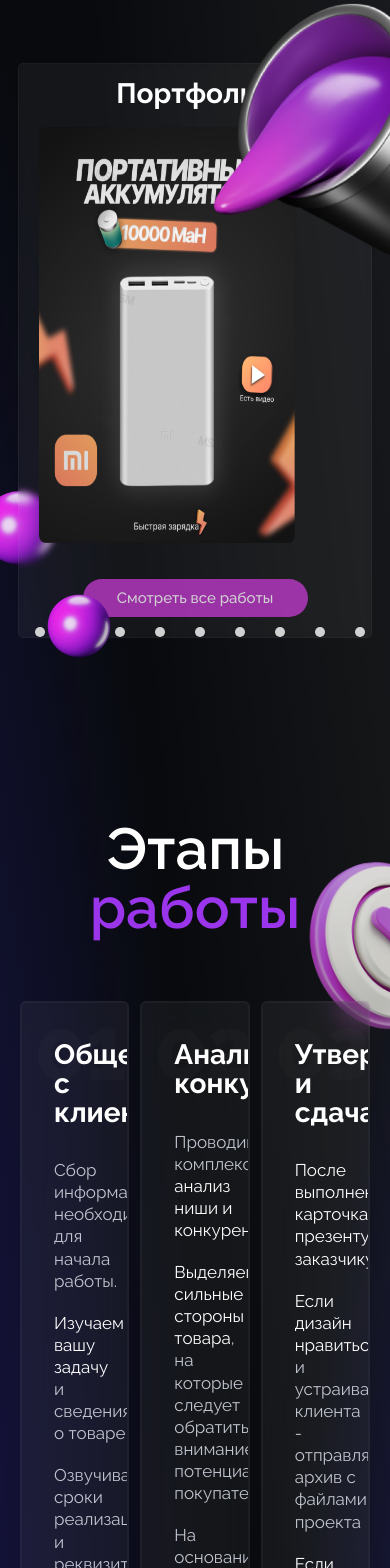
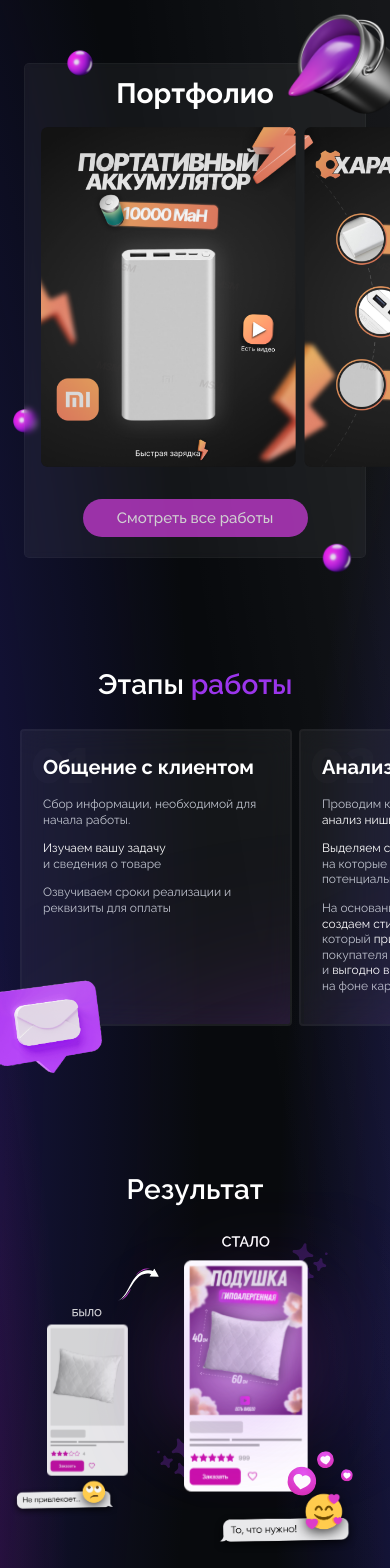
Before and after one commit to dihan48/msm, a Next.js app: page / in a window 390 px wide. Shown: the part 1280-2848 px from the top of the page. Built offline with nearby package versions, Linux system fonts and the light colour scheme.

Commit message:
375p: 3-8, footer

```diff
--- a/components/section3.js
+++ b/components/section3.js
@@ -1,9 +1,8 @@
 import Image from "next/image";
 import { useRef } from "react";
-import Slider from "react-slick";
+import { Swiper, SwiperSlide, useSwiper } from "swiper/react";
 
-import "slick-carousel/slick/slick.css";
-import "slick-carousel/slick/slick-theme.css";
+import "swiper/css";
 
 import styles from "../styles/section3.module.css";
 
@@ -38,25 +37,6 @@ const slider = [
   require("../public/5/image 10.png"),
   require("../public/5/image 11.png"),
 ];
-
-const settings = {
-  dots: true,
-  infinite: true,
-  speed: 500,
-  slidesToShow: 5,
-  slidesToScroll: 5,
-  initialSlide: 0,
-  arrows: false,
-  responsive: [
-    {
-      breakpoint: 979,
-      settings: {
-        slidesToShow: 1,
-        slidesToScroll: 1,
-      },
-    },
-  ],
-};
 
 export function Section3() {
   const paginationRef = useRef();
@@ -101,17 +81,24 @@ export function Section3() {
       <section className={styles.container}>
         <h1 className={styles.title}>Портфолио</h1>
         <div className={styles.slider_container}>
-          <Slider
-            {...settings}
-            appendDots={(dots) => (
-              <div>
-                <ul className={styles.bullets}>{dots}</ul>
-              </div>
-            )}
-            customPaging={(i) => <div className={styles.bullet} />}
+          <Swiper
+            className={styles.slider}
+            spaceBetween={8}
+            slidesPerView="auto"
+            breakpoints={{
+              979: {
+                slidesPerView: "auto",
+                slidesPerGroup: 1,
+              },
+              980: {
+                slidesPerView: 5,
+                slidesPerGroup: 5,
+              },
+            }}
           >
-            {slider.map((url, index) => (
-              <div key={index} className={styles.slide_container}>
+            {Array.isArray(slider) &&
+              slider.map((url, index) => (
+                <SwiperSlide key={index} className={styles.slide_container}>
                   <div className={styles.slide}>
                     <Image
                       src={url}
@@ -122,9 +109,9 @@ export function Section3() {
                       placeholder="blur"
                     />
                   </div>
-              </div>
+                </SwiperSlide>
               ))}
-          </Slider>
+          </Swiper>
         </div>
         <div ref={paginationRef} className={styles.pagination} />
         <button className={styles.button}>Смотреть все работы</button>
--- a/package.json
+++ b/package.json
@@ -13,7 +13,8 @@
     "react": "18.2.0",
     "react-dom": "18.2.0",
     "react-slick": "^0.29.0",
-    "slick-carousel": "^1.8.1"
+    "slick-carousel": "^1.8.1",
+    "swiper": "^8.4.4"
   },
   "devDependencies": {
     "eslint": "8.26.0",
--- a/styles/footer.module.css
+++ b/styles/footer.module.css
@@ -121,3 +121,45 @@
     margin-right: 0px;
   }
 }
+
+@media (max-width: 979.98px) {
+  .footer {
+    padding: 0 20px;
+    width: 100%;
+    height: 306px;
+    position: relative;
+    background: rgba(93, 35, 95, 0.15);
+  }
+
+  .container {
+    max-width: 340px;
+    padding: 56px 0;
+    display: flex;
+    justify-content: space-between;
+  }
+
+  .info_container {
+    margin-right: unset;
+  }
+
+  .links_container {
+    display: none;
+  }
+
+  .socials_container {
+    margin-left: auto;
+    margin-right: unset;
+  }
+
+  .tg_link {
+    margin-right: 16px;
+  }
+
+  .title {
+    display: none;
+  }
+
+  .title_word {
+    display: none;
+  }
+}
--- a/styles/section3.module.css
+++ b/styles/section3.module.css
@@ -87,7 +87,6 @@
 .slider_container {
   padding: 0 22px 0 18px;
   position: relative;
-  margin: 0 -4px;
 }
 
 .slider_container::after {
@@ -115,13 +114,11 @@
 }
 
 .slider {
-  /* background: red; */
 }
 
 .slide_container {
   border-radius: 5.78618px;
   overflow: hidden;
-  padding: 0 4px;
 }
 
 .slide {
@@ -129,8 +126,6 @@
   width: 100%;
   height: 0;
   padding-bottom: 133.48%;
-  width: 256px;
-  height: 340px;
 }
 
 .bullets {
@@ -253,17 +248,62 @@
 }
 
 @media (max-width: 979.98px) {
+  .bg_container {
+    margin: 0 auto;
+    max-width: 340px;
+    padding-top: 43px;
+    padding-bottom: 66px;
+    position: relative;
+    z-index: 1;
+  }
+
   .container {
-    margin-top: 43px;
-    margin-bottom: 66px;
     padding-bottom: 20px;
     backdrop-filter: blur(3.4px);
     border: 0.5px solid rgba(255, 255, 255, 0.03);
     border-radius: 5px;
+
+    overflow: visible;
   }
 
   .container::before {
     content: unset;
+  }
+
+  .bg1 {
+    width: 30px;
+    height: 30px;
+    left: -15px;
+    right: auto;
+    top: auto;
+    bottom: 188px;
+  }
+
+  .bg2 {
+    width: 32px;
+    height: 32px;
+    left: 39px;
+    right: auto;
+    top: 27px;
+    bottom: auto;
+  }
+
+  .bg3 {
+    width: 36px;
+    height: 36px;
+    left: auto;
+    right: 10px;
+    top: auto;
+    bottom: 48px;
+  }
+
+  .bg4 {
+    width: 137px;
+    height: 137px;
+    left: auto;
+    right: -48px;
+    top: -26px;
+    bottom: auto;
   }
 
   .title {
@@ -292,4 +332,13 @@
   .slider_container::before {
     content: unset;
   }
+
+  .slider {
+    /* width: 256px; */
+    overflow: visible;
+  }
+
+  .slide_container {
+    width: 255px;
+  }
 }
--- a/styles/section4.module.css
+++ b/styles/section4.module.css
@@ -1,6 +1,5 @@
 .container {
   position: relative;
-  /* height: 875px; */
   padding-top: 115px;
   padding-bottom: 196px;
 }
@@ -95,6 +94,7 @@
 }
 
 .card_text {
+  margin: unset;
   margin-top: 20px;
   font-family: "Raleway";
   font-style: normal;
@@ -175,3 +175,65 @@
     font-size: 13px;
   }
 }
+
+@media (max-width: 979.98px) {
+  .container {
+    padding-top: 47px;
+    padding-bottom: 74px;
+  }
+
+  .bg1 {
+    width: 283px;
+    height: 222px;
+    left: -116px;
+    right: auto;
+    top: auto;
+    bottom: -35px;
+  }
+
+  .bg2 {
+    display: none;
+  }
+
+  .title {
+    margin-bottom: 29px;
+    font-size: 28px;
+  }
+
+  .cards {
+    display: flex;
+    gap: 7px;
+    width: 300px;
+    overflow: visible;
+  }
+
+  .card {
+    padding: 26px 0 29px 21px;
+    min-width: 272px;
+    border-radius: 4px;
+  }
+
+  .card_number {
+    top: 10px;
+    left: 9px;
+    font-size: 49px;
+  }
+
+  .card_title {
+    margin-bottom: 20px;
+    font-size: 20px;
+  }
+
+  .card_text {
+    margin-top: 13px;
+    font-size: 12px;
+  }
+
+  .card_text_highlight {
+    font-size: 12px;
+  }
+
+  .card_text_highlight2 {
+    font-size: 12px;
+  }
+}
--- a/styles/section5.module.css
+++ b/styles/section5.module.css
@@ -57,6 +57,8 @@
 @media (min-width: 980px) and (max-width: 1219.98px) {
   .container {
     height: 790px;
+    margin: 0 auto;
+    max-width: 980px;
   }
 
   .title {
@@ -105,3 +107,58 @@
     left: 368px;
   }
 }
+
+@media (max-width: 979.98px) {
+  .container {
+    margin: 0 auto;
+    max-width: 340px;
+    height: 526px;
+  }
+
+  .title {
+    padding-top: 76px;
+    font-size: 28px;
+  }
+
+  .bg1 {
+    width: 81px;
+    height: 171px;
+    left: 22px;
+    top: 206px;
+  }
+
+  .bg2 {
+    width: 200px;
+    height: 266px;
+    right: 11px;
+    top: 133px;
+  }
+
+  .bg3 {
+    width: 340px;
+    height: 340px;
+    right: -64px;
+    top: 73px;
+  }
+
+  .bg4 {
+    width: 150px;
+    height: 71px;
+    right: 6px;
+    top: 384px;
+  }
+
+  .bg5 {
+    width: 112px;
+    height: 45px;
+    top: 373px;
+    left: -16px;
+  }
+
+  .bg6 {
+    height: 45px;
+    width: 50px;
+    top: 162px;
+    left: 85px;
+  }
+}
--- a/styles/section6.module.css
+++ b/styles/section6.module.css
@@ -164,3 +164,55 @@
     line-height: 15px;
   }
 }
+
+@media (max-width: 979.98px) {
+  .container {
+    margin: 0 auto;
+    max-width: 340px;
+    padding-top: 48px;
+    padding-bottom: 76px;
+  }
+
+  .title {
+    margin-bottom: 35px;
+    font-size: 28px;
+  }
+
+  .cards {
+    grid-template-columns: 1fr;
+  }
+
+  .card {
+    padding: 16px 27px 16px;
+    border-radius: 4px;
+  }
+
+  .card_title {
+    margin-bottom: 20px;
+    font-size: 24px;
+  }
+
+  .card_features li {
+    font-size: 14px;
+    line-height: 23px;
+    margin-top: 6px;
+  }
+
+  .price {
+    margin-top: 20px;
+    font-size: 24px;
+  }
+
+  .price::after {
+    padding-left: 4px;
+    width: 14px;
+    height: 14px;
+  }
+
+  .card_button {
+    padding: 7px 27px;
+    margin-top: 25px;
+    font-size: 16px;
+    line-height: 19px;
+  }
+}
--- a/styles/section7.module.css
+++ b/styles/section7.module.css
@@ -139,3 +139,51 @@
     right: -65px;
   }
 }
+
+@media (max-width: 979.98px) {
+  .container {
+    margin: 0 auto;
+    max-width: 340px;
+    grid-template-columns: 1fr;
+  }
+
+  .title {
+    margin-top: 32px;
+    font-size: 28px;
+  }
+
+  .subtitle {
+    font-size: 22px;
+  }
+
+  .description {
+    margin-top: 41px;
+  }
+
+  .text_container {
+    width: unset;
+  }
+
+  .slider_container {
+    padding-left: unset;
+  }
+
+  .bg1 {
+    width: 381px;
+    height: 381px;
+    left: -47px;
+    top: 43px;
+  }
+
+  .slider {
+    margin: 0 35px;
+    margin-top: 70px;
+    width: 260px;
+    height: 436px;
+  }
+
+  .slide_container {
+    width: 260px;
+    height: 436px;
+  }
+}
--- a/styles/section8.module.css
+++ b/styles/section8.module.css
@@ -68,3 +68,41 @@
     filter: drop-shadow(0px 9.20111px 32.2039px rgba(0, 0, 0, 0.7));
   }
 }
+
+@media (max-width: 979.98px) {
+  .container {
+    margin: 0 auto;
+    max-width: 340px;
+    height: 674px;
+  }
+
+  .bg1 {
+    top: -19px;
+    left: 7px;
+    width: 342px;
+    height: 347px;
+  }
+
+  .bg2 {
+    top: auto;
+    bottom: 30px;
+    right: 0px;
+    width: 323px;
+    height: 356px;
+  }
+
+  .bg3 {
+    top: 390px;
+    right: auto;
+    left: 55px;
+    width: 88px;
+    height: 177px;
+  }
+
+  .bg4 {
+    top: 346px;
+    right: 38px;
+    width: 110px;
+    height: 221px;
+  }
+}
```
Also changed, not shown: 1 other file (tests, documents, lock files or other folders). Lines whose indentation alone changed are shown as unchanged.
